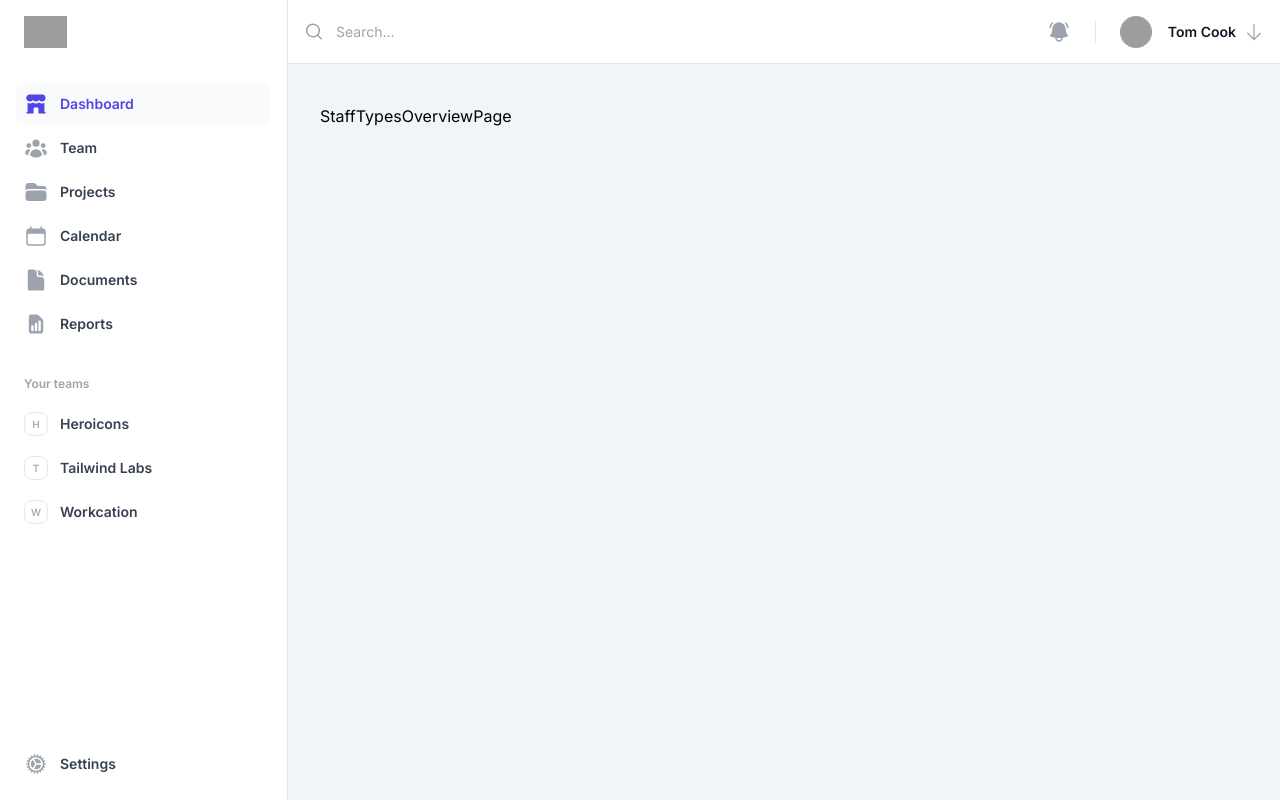
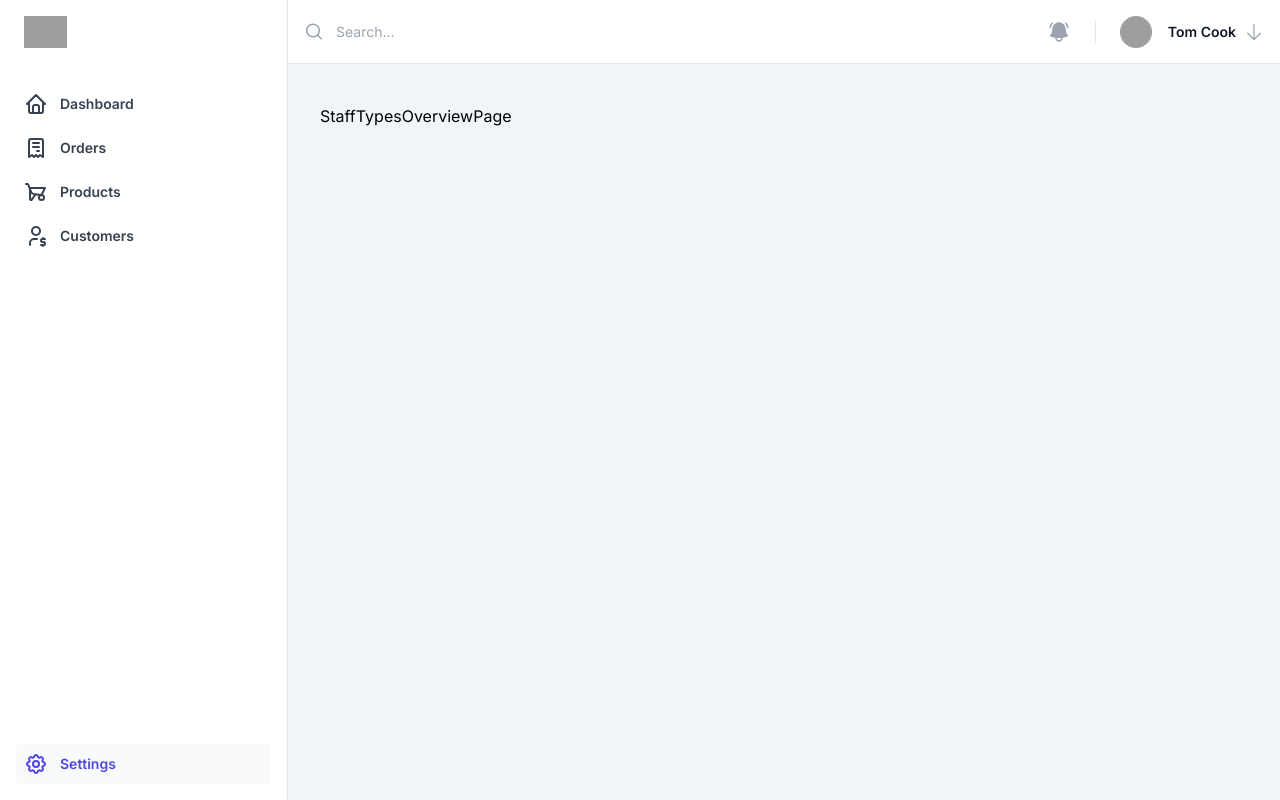
Before and after one commit to jose-codegourmet/dolan-admin-dashboard, a Next.js app: page /settings/staff-types in a window 1280 px wide. Built offline with nearby package versions, Linux system fonts and the light colour scheme; grey boxes are pictures that could not be loaded.

Commit message:
feat: added menu and integrated mock menu

```diff
--- /dev/null
+++ b/src/components/common/logo/Logo.tsx
@@ -0,0 +1,15 @@
+import Image from "next/image";
+
+const Logo = () => {
+  return (
+    <Image
+      className="h-8 w-auto"
+      src="https://tailwindui.com/img/logos/mark.svg?color=indigo&shade=600"
+      alt="Your Company"
+      width={32}
+      height={32}
+    />
+  );
+};
+
+export default Logo;
--- /dev/null
+++ b/src/components/common/sidebar/Sidebar.tsx
@@ -0,0 +1,28 @@
+import { MAIN_MENU, MAIN_MENU_FOOTER } from "@/constants/menu";
+import Logo from "../logo/Logo";
+import SidebarMenu from "./SidebarMenu";
+
+const Sidebar = () => {
+  return (
+    <div className="hidden lg:fixed lg:inset-y-0 lg:z-50 lg:flex lg:w-72 lg:flex-col">
+      {/* Sidebar component, swap this element with another sidebar if you like */}
+      <div className="flex grow flex-col gap-y-5 overflow-y-auto border-r border-gray-200 bg-white px-6 pb-4">
+        <div className="flex h-16 shrink-0 items-center">
+          <Logo />
+        </div>
+        <nav className="flex flex-1 flex-col">
+          <ul role="list" className="flex flex-1 flex-col gap-y-7">
+            <li>
+              <SidebarMenu menuObj={MAIN_MENU} />
+            </li>
+            <li className="mt-auto">
+              <SidebarMenu menuObj={MAIN_MENU_FOOTER} />
+            </li>
+          </ul>
+        </nav>
+      </div>
+    </div>
+  );
+};
+
+export default Sidebar;
--- /dev/null
+++ b/src/components/common/sidebar/SidebarMenu.tsx
@@ -0,0 +1,45 @@
+"use client";
+
+import { MenuListModel } from "@/types/menu";
+import { usePathname } from "next/navigation";
+import { ComponentPropsWithRef, FC } from "react";
+import { twMerge } from "tailwind-merge";
+
+export interface SidebarMenuProps extends ComponentPropsWithRef<"ul"> {
+  menuObj: MenuListModel;
+  showListTitle?: boolean;
+}
+const SidebarMenu: FC<SidebarMenuProps> = (props) => {
+  const currPathname = usePathname();
+  const { showListTitle = false, menuObj } = props;
+
+  return (
+    <>
+      {showListTitle && menuObj.title && (
+        <div className="text-xs font-semibold leading-6 text-gray-400">
+          {menuObj.title}
+        </div>
+      )}
+      <ul role="list" id={`menu-${menuObj.id}`} className="-mx-2 space-y-1">
+        {menuObj.items.map((item, key) => (
+          <li key={`${key} ${item.title}`}>
+            <a
+              href={item.route}
+              className={twMerge(
+                currPathname.includes(item.route)
+                  ? "bg-gray-50 text-indigo-600"
+                  : "text-gray-700 hover:text-indigo-600 hover:bg-gray-50",
+                "group flex gap-x-3 rounded-md p-2 text-sm leading-6 font-semibold"
+              )}
+            >
+              <span className="text-2xl">{item.icon}</span>
+              {item.title}
+            </a>
+          </li>
+        ))}
+      </ul>
+    </>
+  );
+};
+
+export default SidebarMenu;
--- a/src/components/layouts/DashboardLayout.tsx
+++ b/src/components/layouts/DashboardLayout.tsx
@@ -17,6 +17,7 @@ import {
 import { HiCode, HiDocumentReport } from "react-icons/hi";
 import { twMerge } from "tailwind-merge";
 import useScreenContext from "@/hooks/context/screen-context";
+import Sidebar from "../common/sidebar/Sidebar";
 
 const navigation = [
   {
@@ -215,94 +216,7 @@ const DashboardLayout: FC<DashboardLayoutProps> = ({
       </Transition.Root>
 
       {/* Static sidebar for desktop */}
-      <div className="hidden lg:fixed lg:inset-y-0 lg:z-50 lg:flex lg:w-72 lg:flex-col">
-        {/* Sidebar component, swap this element with another sidebar if you like */}
-        <div className="flex grow flex-col gap-y-5 overflow-y-auto border-r border-gray-200 bg-white px-6 pb-4">
-          <div className="flex h-16 shrink-0 items-center">
-            <img
-              className="h-8 w-auto"
-              src="https://tailwindui.com/img/logos/mark.svg?color=indigo&shade=600"
-              alt="Your Company"
-            />
-          </div>
-          <nav className="flex flex-1 flex-col">
-            <ul role="list" className="flex flex-1 flex-col gap-y-7">
-              <li>
-                <ul role="list" className="-mx-2 space-y-1">
-                  {navigation.map((item) => (
-                    <li key={item.name}>
-                      <a
-                        href={item.href}
-                        className={twMerge(
-                          item.current
-                            ? "bg-gray-50 text-indigo-600"
-                            : "text-gray-700 hover:text-indigo-600 hover:bg-gray-50",
-                          "group flex gap-x-3 rounded-md p-2 text-sm leading-6 font-semibold"
-                        )}
-                      >
-                        <item.icon
-                          className={twMerge(
-                            item.current
-                              ? "text-indigo-600"
-                              : "text-gray-400 group-hover:text-indigo-600",
-                            "h-6 w-6 shrink-0"
-                          )}
-                          aria-hidden="true"
-                        />
-                        {item.name}
-                      </a>
-                    </li>
-                  ))}
-                </ul>
-              </li>
-              <li>
-                <div className="text-xs font-semibold leading-6 text-gray-400">
-                  Your teams
-                </div>
-                <ul role="list" className="-mx-2 mt-2 space-y-1">
-                  {teams.map((team) => (
-                    <li key={team.name}>
-                      <a
-                        href={team.href}
-                        className={twMerge(
-                          team.current
-                            ? "bg-gray-50 text-indigo-600"
-                            : "text-gray-700 hover:text-indigo-600 hover:bg-gray-50",
-                          "group flex gap-x-3 rounded-md p-2 text-sm leading-6 font-semibold"
-                        )}
-                      >
-                        <span
-                          className={twMerge(
-                            team.current
-                              ? "text-indigo-600 border-indigo-600"
-                              : "text-gray-400 border-gray-200 group-hover:border-indigo-600 group-hover:text-indigo-600",
-                            "flex h-6 w-6 shrink-0 items-center justify-center rounded-lg border text-[0.625rem] font-medium bg-white"
-                          )}
-                        >
-                          {team.initial}
-                        </span>
-                        <span className="truncate">{team.name}</span>
-                      </a>
-                    </li>
-                  ))}
-                </ul>
-              </li>
-              <li className="mt-auto">
-                <a
-                  href="#"
-                  className="group -mx-2 flex gap-x-3 rounded-md p-2 text-sm font-semibold leading-6 text-gray-700 hover:bg-gray-50 hover:text-indigo-600"
-                >
-                  <HiCog
-                    className="h-6 w-6 shrink-0 text-gray-400 group-hover:text-indigo-600"
-                    aria-hidden="true"
-                  />
-                  Settings
-                </a>
-              </li>
-            </ul>
-          </nav>
-        </div>
-      </div>
+      <Sidebar />
 
       <div className="lg:pl-72 ">
         <div className="sticky top-0 z-40 px-0 w-full">
--- a/src/constants/menu.tsx
+++ b/src/constants/menu.tsx
@@ -1,16 +1,21 @@
+import { MenuListModel } from "@/types/menu";
 import { AppRoutes } from "./routes";
 import {
   TbBuildingWarehouse,
   TbGardenCart,
   TbHome,
   TbReceipt,
+  TbSettings,
   TbTableAlias,
   TbUserCog,
   TbUserDollar,
   TbUsers,
 } from "react-icons/tb";
 
-export const MAIN_MENU = [
+export const MAIN_MENU: MenuListModel = {
+  id: "main",
+  title: "Main",
+  items: [
     {
       title: "Dashboard",
       route: AppRoutes.Dashboard,
@@ -43,9 +48,25 @@ export const MAIN_MENU = [
       route: AppRoutes.Customers,
       icon: <TbUserDollar />,
     },
-];
+  ],
+};
 
-export const SETTINGS_MENU = [
+export const MAIN_MENU_FOOTER: MenuListModel = {
+  id: "main-menu-footer",
+  title: "Main menu footer",
+  items: [
+    {
+      title: "Settings",
+      route: AppRoutes.Settings,
+      icon: <TbSettings />,
+    },
+  ],
+};
+
+export const SETTINGS_MENU: MenuListModel = {
+  id: "settings",
+  title: "Settings",
+  items: [
     {
       title: "Staff",
       route: AppRoutes.Staff,
@@ -56,4 +77,5 @@ export const SETTINGS_MENU = [
       route: AppRoutes.StaffTypes,
       icon: <TbUserCog />,
     },
-];
+  ],
+};
```
Also changed, not shown: src/types/menu.ts (+7 -0 lines). Lines whose indentation alone changed are shown as unchanged.
